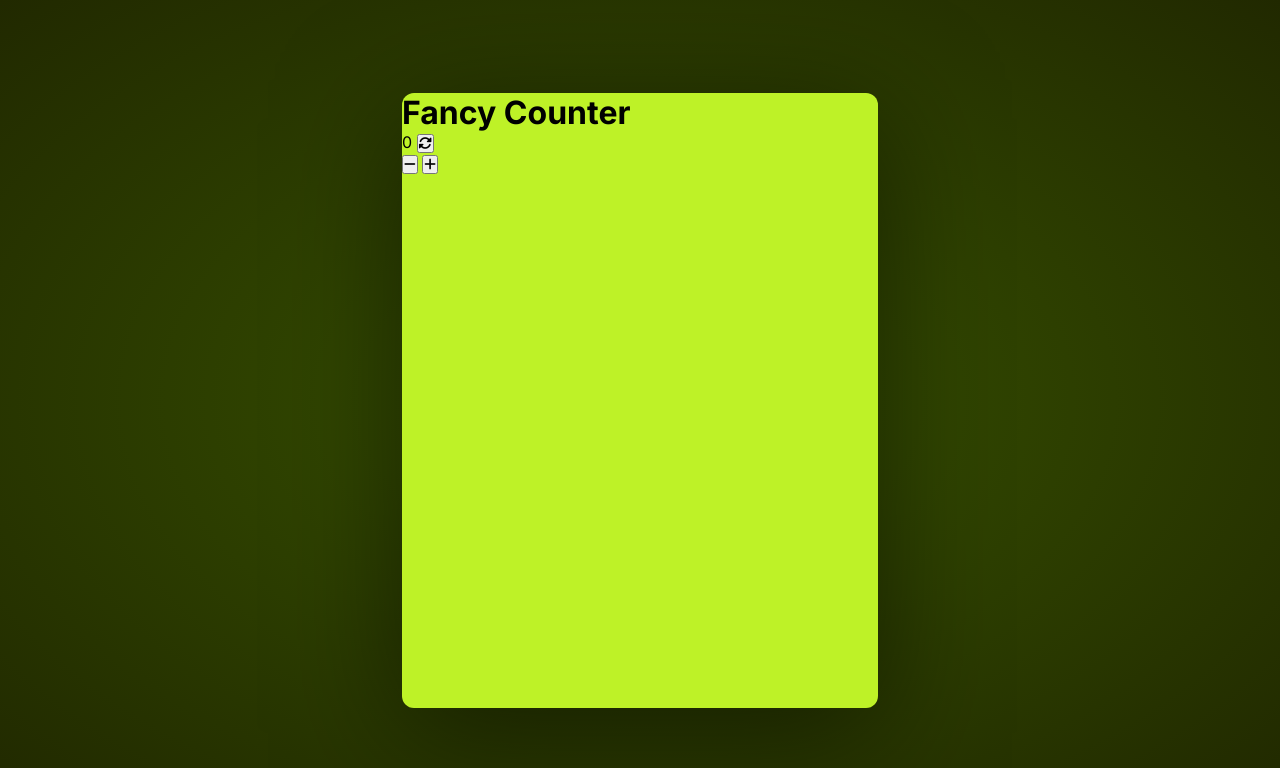
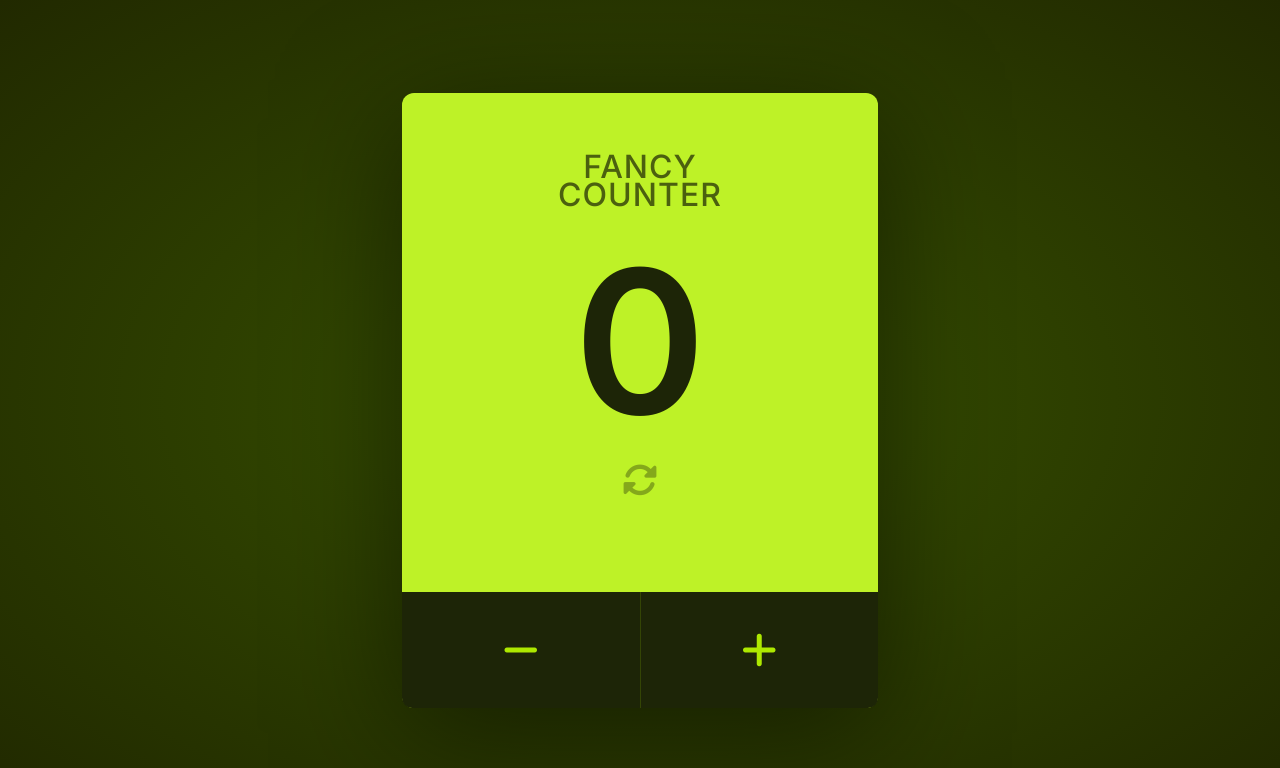
Before and after one commit to jeffch19/Fancy-Counter, a plain HTML site: page index.html in a window 1280 px wide. Drawn offline with Linux system fonts and the light colour scheme.

Commit message:
finished css

```diff
--- a/style.css
+++ b/style.css
@@ -2,6 +2,10 @@
   margin: 0;
   padding: 0;
   box-sizing: border-box;
+}
+
+button {
+  all: unset;
 }
 
 body {
@@ -16,7 +20,110 @@ body {
 .counter {
   background-color: #bef227;
   width: 476px;
-  height:615px;
+  height: 615px;
   border-radius: 12px;
-  box-shadow: 0 25px 121px rgba(0,0,0,0.5)
+  box-shadow: 0 25px 121px rgba(0, 0, 0, 0.5);
+  display: flex;
+  flex-direction: column;
+  align-items: center;
+  transition: all 0.4s;
 }
+
+.counter--limit {
+  background-color: #a3d11b;
+}
+
+.counter__title {
+  opacity: 0.6;
+  text-transform: uppercase;
+  letter-spacing: 1px;
+  width: 200px;
+  text-align: center;
+  line-height: 0.9;
+  font-weight: 500;
+  font-size: 32px;
+  margin-top: 60px;
+}
+
+.counter__value {
+  color: #1d2507;
+  font-size: 200px;
+  font-weight: 600;
+  margin-top: 10px;
+}
+
+.counter__reset-button {
+  cursor: pointer;
+}
+
+.counter__reset-icon {
+  opacity: 0.3;
+  font-size: 35px;
+  transition: all 0.4s;
+}
+
+.counter__reset-icon:hover {
+  opacity: 0.5;
+}
+
+.counter__buttons {
+  background-color: #1d2507;
+  height: 116px;
+  width: 100%;
+  margin-top: auto;
+  border-bottom-right-radius: 10px;
+  border-bottom-left-radius: 10px;
+  display: flex;
+}
+
+.counter__button {
+  flex: 1;
+  display: flex;
+  justify-content: center;
+  align-items: center;
+  cursor: pointer;
+  transition: all 0.4s;
+}
+
+.counter__button:hover {
+  background-color: #212b06;
+}
+
+.counter__button--decrease {
+
+}
+
+.counter__button--increase {
+  border-left: 1px solid rgba(189, 254, 0, 0.15);
+}
+
+.counter__icon {
+  color: #bdfe00;
+  opacity: 0.9;
+  font-size: 40px;
+}
+
+.counter__icon--minus {
+
+}
+
+.counter__icon--plus {
+
+}
+
+@media (max-width: 680px) or (max-height: 730px) {
+  .counter {
+    width: 100%;
+    height: 100%;
+    border-radius: 0;
+  }
+
+  .counter__title {
+    margin-top: 100px;
+  }
+
+  .counter__buttons {
+    border-bottom-left-radius: 0;
+    border-bottom-right-radius: 0;
+  }
+}
```
